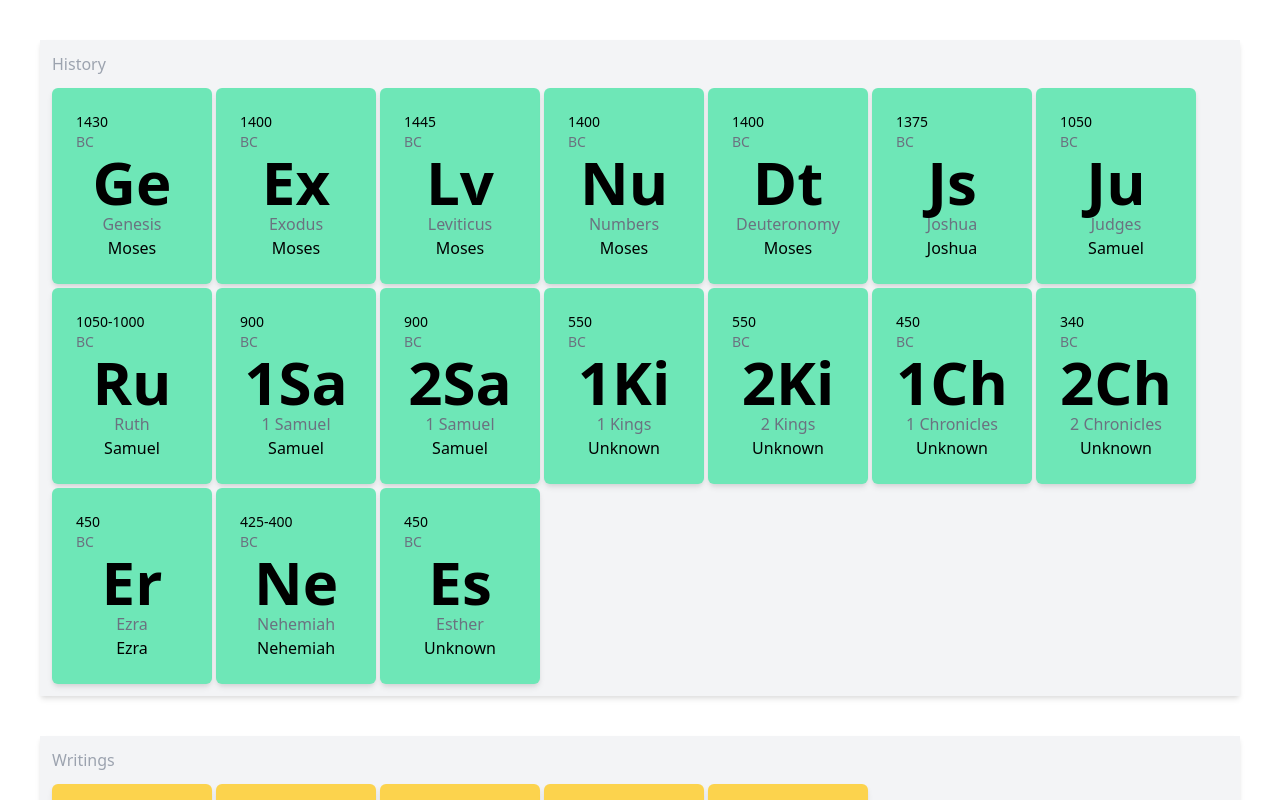
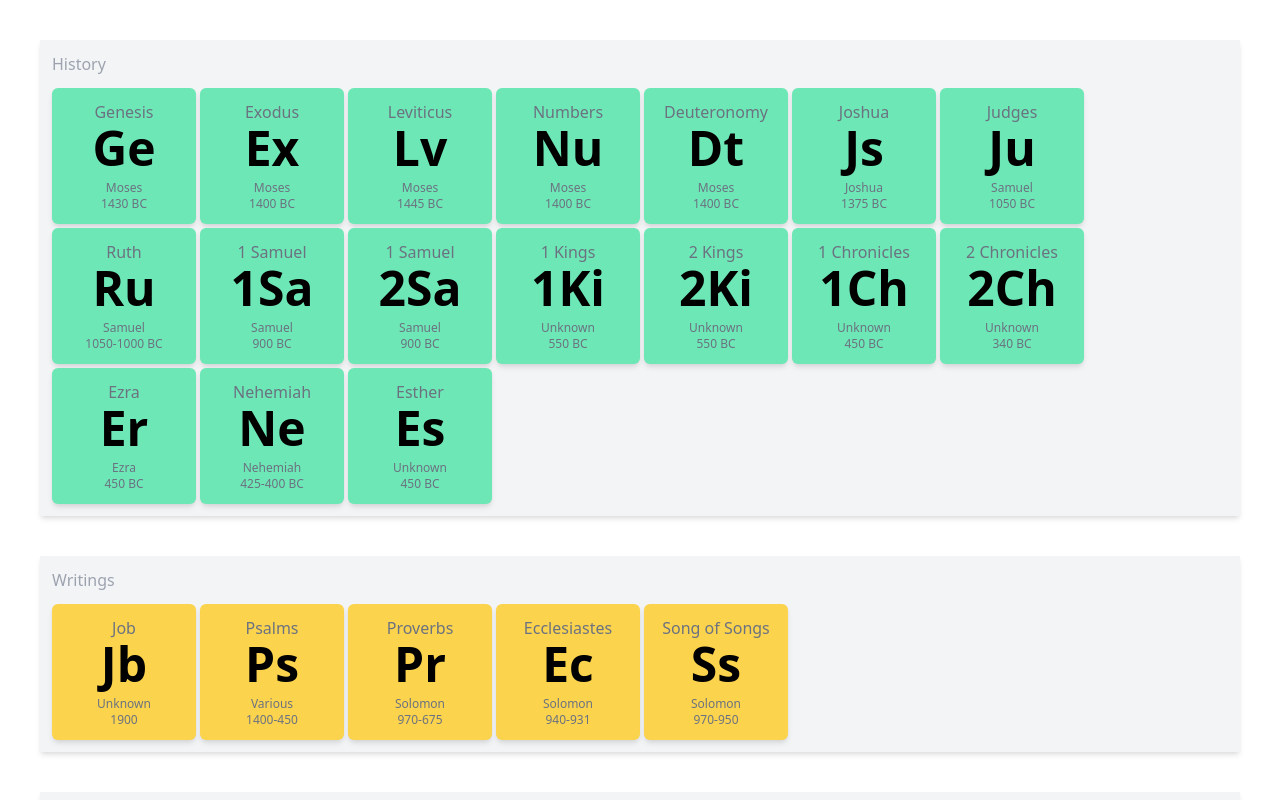
Before and after one commit to robkreisel/the-bible, a React (Create React App) app: page / in a window 1280 px wide. Shown: the top 800 px of the page. Built offline with nearby package versions, Linux system fonts and the light colour scheme.

Commit message:
Style changes

```diff
--- a/src/components/BookDetails.jsx
+++ b/src/components/BookDetails.jsx
@@ -3,11 +3,10 @@ import React from "react";
 export default function BookDetails({book}) {
     return (
         <div>
-            <div className="text-sm font-medium text-black hidden sm:block">{book.year}</div>
-            <div className="text-sm font-light text-gray-500 hidden sm:block">{book.era}</div>
-            <div className="text-sm sm:text-6xl font-bold text-black text-center">{book.symbol}</div>
-            <p className="text-gray-500 text-center hidden sm:block">{book.name}</p>
-            <p className="font-medium text-black text-center hidden sm:block">{book.author}</p>
+            <div className="text-gray-500 text-center hidden sm:block">{book.name}</div>
+            <div className="text-sm sm:text-5xl font-bold text-black text-center mb-2">{book.symbol}</div>
+            <div className="text-xs font-medium text-gray-500 text-center hidden sm:block">{book.author}</div>
+            <div className="text-xs font-medium text-gray-500 text-center hidden sm:block">{book.year}</div>
         </div>
     );
 }
--- a/src/components/HistoryBook.jsx
+++ b/src/components/HistoryBook.jsx
@@ -3,7 +3,7 @@ import BookDetails from "./BookDetails";
 
 export default function HistoryBook({ book }) {
     return (
-        <div className="p-2 sm:p-6 bg-green-300 hover:bg-green-400 rounded-md shadow-md w-10 sm:w-40">
+        <div className="p-2 sm:p-3 bg-green-300 hover:bg-green-400 rounded-md shadow-md w-10 sm:w-36">
           <BookDetails book={book} key={book.symbol} />
         </div>
     );
--- a/src/components/ProphecyBook.jsx
+++ b/src/components/ProphecyBook.jsx
@@ -3,7 +3,7 @@ import BookDetails from "./BookDetails";
 
 export default function ProphecyBook({ book }) {
     return (
-        <div className="p-2 sm:p-6 bg-purple-300 hover:bg-purple-400 rounded-md shadow-md w-10 sm:w-40">
+        <div className="p-2 sm:p-3 bg-purple-300 hover:bg-purple-400 rounded-md shadow-md w-10 sm:w-36">
           <BookDetails book={book} key={book.symbol} />
         </div>
     );
--- a/src/components/WritingsBook.jsx
+++ b/src/components/WritingsBook.jsx
@@ -3,7 +3,7 @@ import BookDetails from "./BookDetails";
 
 export default function WritingsBook({ book }) {
     return (
-        <div className="p-2 sm:p-6 bg-yellow-300 hover:bg-yellow-400 rounded-md shadow-md w-10 sm:w-40">
+        <div className="p-2 sm:p-3 bg-yellow-300 hover:bg-yellow-400 rounded-md shadow-md w-10 sm:w-36">
           <BookDetails book={book} key={book.symbol} />
         </div>
     );
--- a/src/data/otHistory.js
+++ b/src/data/otHistory.js
@@ -2,120 +2,137 @@ export default [
 {
     name: "Genesis",
     symbol: "Ge",
-    year: "1430",
+    year: "1430 BC",
     era: "BC",
-    author: "Moses"
+    author: "Moses",
+    order: 1,
 },
 {
     name: "Exodus",
     symbol: "Ex",
-    year: "1400",
+    year: "1400 BC",
     era: "BC",
-    author: "Moses"
+    author: "Moses",
+    order: 1,
 },
 {
     name: "Leviticus",
     symbol: "Lv",
-    year: "1445",
+    year: "1445 BC",
     era: "BC",
-    author: "Moses"
+    author: "Moses",
+    order: 1,
 },
 {
     name: "Numbers",
     symbol: "Nu",
-    year: "1400",
+    year: "1400 BC",
     era: "BC",
-    author: "Moses"
+    author: "Moses",
+    order: 1,
 },
 {
     name: "Deuteronomy",
     symbol: "Dt",
-    year: "1400",
+    year: "1400 BC",
     era: "BC",
-    author: "Moses"
+    author: "Moses",
+    order: 1,
 },
 {
     name: "Joshua",
     symbol: "Js",
-    year: "1375",
+    year: "1375 BC",
     era: "BC",
-    author: "Joshua"
+    author: "Joshua",
+    order: 1,
 },
 {
     name: "Judges",
     symbol: "Ju",
-    year: "1050",
+    year: "1050 BC",
     era: "BC",
-    author: "Samuel"
+    author: "Samuel",
+    order: 1,
 },
 {
     name: "Ruth",
     symbol: "Ru",
-    year: "1050-1000",
+    year: "1050-1000 BC",
     era: "BC",
-    author: "Samuel"
+    author: "Samuel",
+    order: 1,
 },
 {
     name: "1 Samuel",
     symbol: "1Sa",
-    year: "900",
+    year: "900 BC",
     era: "BC",
-    author: "Samuel"
+    author: "Samuel",
+    order: 1,
 },
 {
     name: "1 Samuel",
     symbol: "2Sa",
-    year: "900",
+    year: "900 BC",
     era: "BC",
-    author: "Samuel"
+    author: "Samuel",
+    order: 1,
 },
 {
     name: "1 Kings",
     symbol: "1Ki",
-    year: "550",
+    year: "550 BC",
     era: "BC",
-    author: "Unknown"
+    author: "Unknown",
+    order: 1,
 },
 {
     name: "2 Kings",
     symbol: "2Ki",
-    year: "550",
+    year: "550 BC",
     era: "BC",
-    author: "Unknown"
+    author: "Unknown",
+    order: 1,
 },
 {
     name: "1 Chronicles",
     symbol: "1Ch",
-    year: "450",
+    year: "450 BC",
     era: "BC",
-    author: "Unknown"
+    author: "Unknown",
+    order: 1,
 },
 {
     name: "2 Chronicles",
     symbol: "2Ch",
-    year: "340",
+    year: "340 BC",
     era: "BC",
-    author: "Unknown"
+    author: "Unknown",
+    order: 1,
 },
 {
     name: "Ezra",
     symbol: "Er",
-    year: "450",
+    year: "450 BC",
     era: "BC",
-    author: "Ezra"
+    author: "Ezra",
+    order: 1,
 },
 {
     name: "Nehemiah",
     symbol: "Ne",
-    year: "425-400",
+    year: "425-400 BC",
     era: "BC",
-    author: "Nehemiah"
+    author: "Nehemiah",
+    order: 1,
 },
 {
     name: "Esther",
     symbol: "Es",
-    year: "450",
+    year: "450 BC",
     era: "BC",
-    author: "Unknown"
+    author: "Unknown",
+    order: 1,
 }
 ];
```
